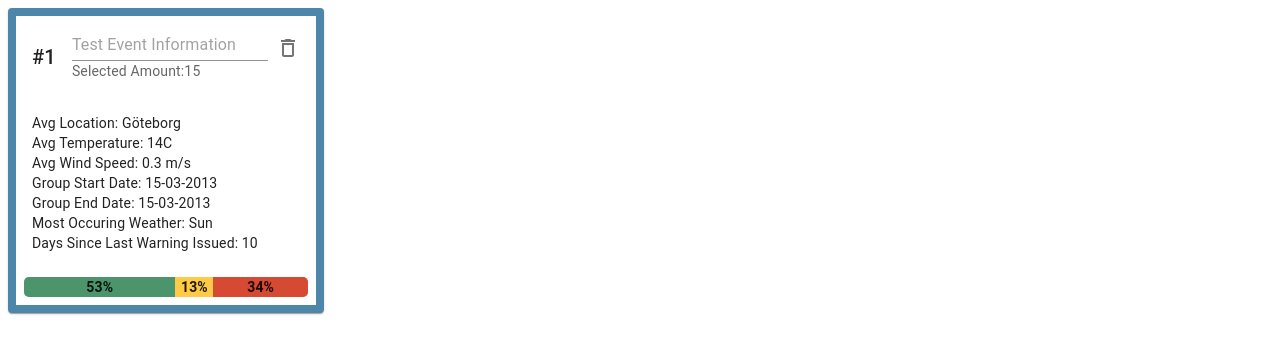
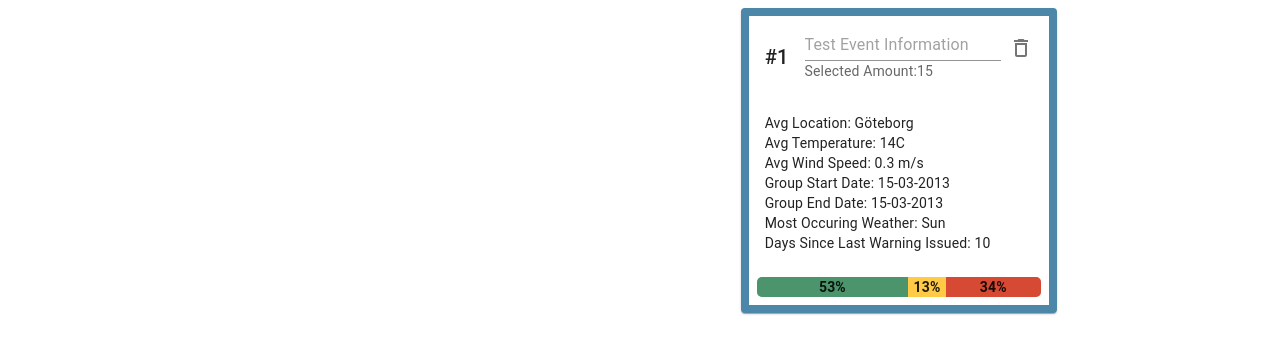
Before and after one commit to v-imark/AI4CA, a React (Vite) app: page / in a window 1280 px wide. Shown: the top 354 px of the page. Built offline with nearby package versions, Linux system fonts and the light colour scheme.

Commit message:
Fixes main view grid

```diff
--- a/src/App.tsx
+++ b/src/App.tsx
@@ -1,16 +1,46 @@
-import { Box, ThemeProvider } from "@mui/material";
+import { Box, Grid, ThemeProvider } from "@mui/material";
 import { theme } from "./theme";
 import { useState } from "react";
 import Postit from "./Postit";
+import { Container } from "@mui/system";
 
 function App() {
   return (
     <ThemeProvider theme={theme}>
-      <Postit events={[]}></Postit>
-      <Box
-        sx={{ backgroundColor: "primary", width: "100%", height: "100%" }}
-      ></Box>
+      <Grid
+        container
+        spacing={2}
+        sx={{height: "100%", width: "100%" }}
+      >
+        <Grid item xs={5}>
+          <Grid
+            container
+            direction="column"
+            spacing={2}
+            sx={{ height: "100%", width: "100%" }}
+          >
+            <Grid item xs={9}></Grid>
 
+            <Grid item xs={3}></Grid>
+          </Grid>
+        </Grid>
+
+        <Grid item xs={7}>
+
+          <Grid
+            container
+            direction="column"
+            spacing={2}
+            sx={{ height: "100%", width: "100%" }}
+          >
+            <Grid item xs={7}></Grid>
+
+            <Grid item xs={5}>
+              <Postit events={[]}></Postit>
+            </Grid>
+          </Grid>
+        </Grid>
+      </Grid>
     </ThemeProvider>
   );
 }
```
